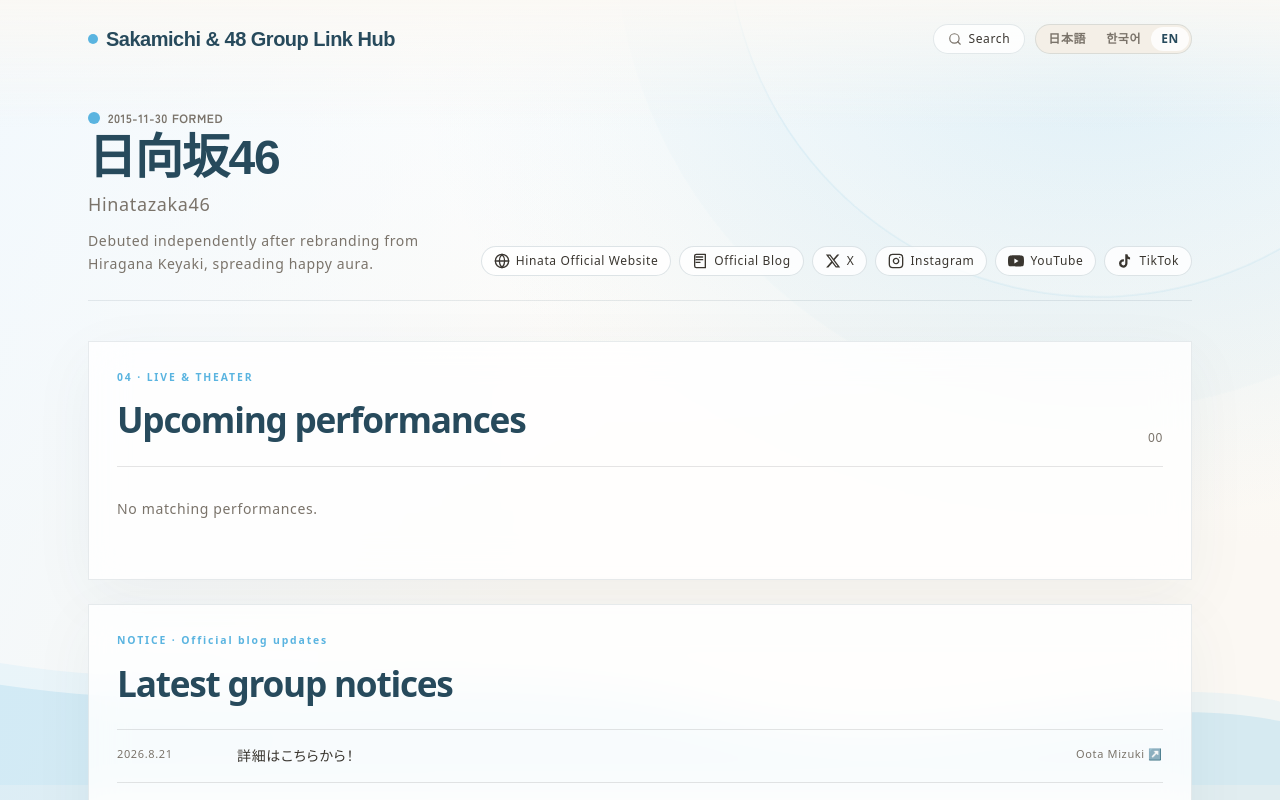
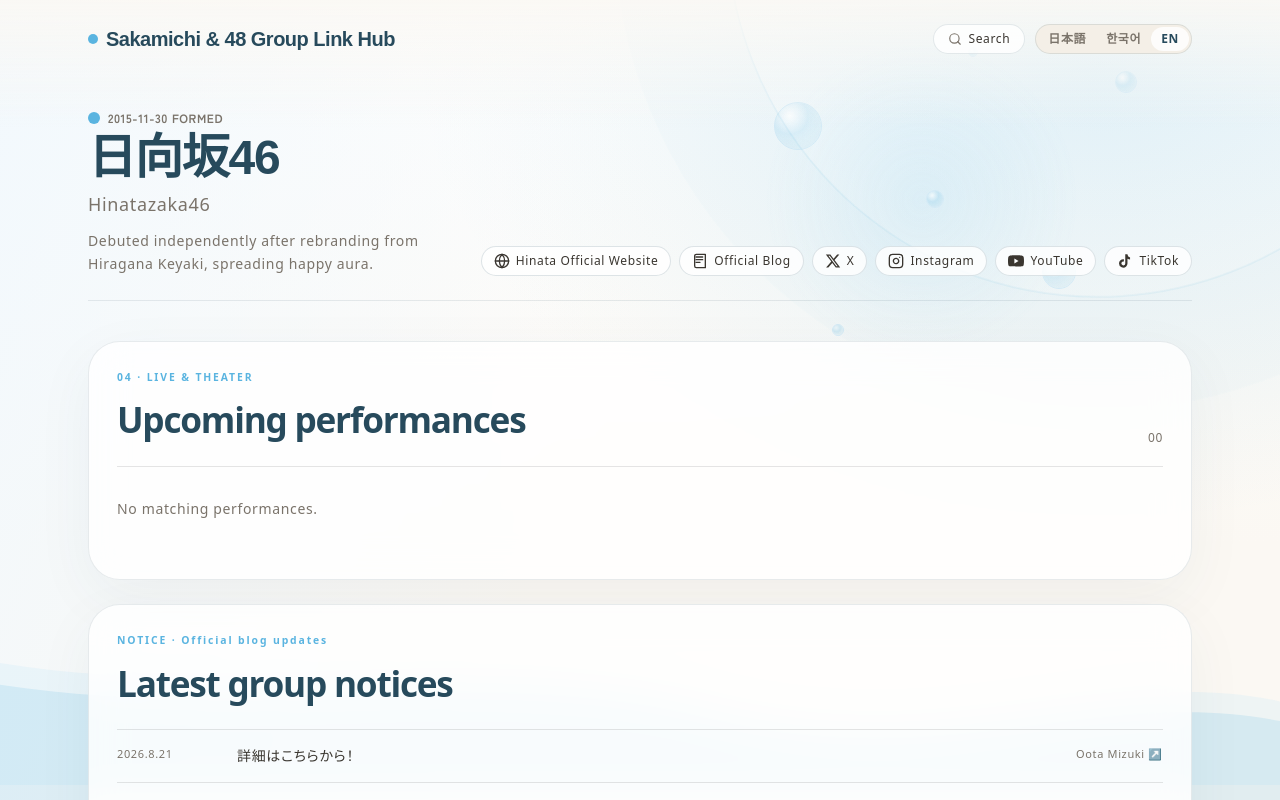
Before and after one commit to royaljjong/sakamichi-hub, a Next.js app: page /en/g/hinatazaka46 in a window 1280 px wide. Shown: the top 800 px of the page. Built offline with nearby package versions, Linux system fonts and the light colour scheme; a web font is replaced by a local one.

Commit message:
feat: refresh home experience and live schedule

```diff
--- a/data/portal.json
+++ b/data/portal.json
@@ -1,90 +1,62 @@
 {
   "schemaVersion": "1.0.0",
-  "generatedAt": "2026-08-20",
+  "generatedAt": "2026-08-21",
   "brandAssets": [],
   "venues": [
     {
       "id": "meiji-jingu-stadium",
-      "name": { "ja": "明治神宮野球場", "ko": "메이지진구 야구장", "en": "Meiji Jingu Stadium" },
+      "name": {
+        "ja": "明治神宮野球場",
+        "ko": "메이지진구 야구장",
+        "en": "Meiji Jingu Stadium"
+      },
       "cityId": "tokyo",
-      "address": { "ja": "東京都新宿区霞ヶ丘町3-1", "ko": "도쿄도 신주쿠구 가스미가오카마치 3-1", "en": "3-1 Kasumigaokamachi, Shinjuku, Tokyo" },
+      "address": {
+        "ja": "東京都新宿区霞ヶ丘町3-1",
+        "ko": "도쿄도 신주쿠구 가스미가오카마치 3-1",
+        "en": "3-1 Kasumigaokamachi, Shinjuku, Tokyo"
+      },
       "latitude": null,
       "longitude": null,
       "googleMapsUrl": "https://www.google.com/maps/search/?api=1&query=%E6%98%8E%E6%B2%BB%E7%A5%9E%E5%AE%AE%E9%87%8E%E7%90%83%E5%A0%B4",
-      "provenance": { "sourceUrl": "https://www.nogizaka46.com/s/n46/page/summer_tour2026", "checkedAt": "2026-08-20" }
+      "provenance": {
+        "sourceUrl": "https://www.nogizaka46.com/s/n46/page/summer_tour2026",
+        "checkedAt": "2026-08-20"
+      }
     },
     {
       "id": "akb48-theater",
-      "name": { "ja": "AKB48劇場", "ko": "AKB48 극장", "en": "AKB48 Theater" },
+      "name": {
+        "ja": "AKB48劇場",
+        "ko": "AKB48 극장",
+        "en": "AKB48 Theater"
+      },
       "cityId": "tokyo-akihabara",
-      "address": { "ja": "東京都千代田区外神田4-3-3", "ko": "도쿄도 지요다구 소토칸다 4-3-3", "en": "4-3-3 Sotokanda, Chiyoda, Tokyo" },
+      "address": {
+        "ja": "東京都千代田区外神田4-3-3",
+        "ko": "도쿄도 지요다구 소토칸다 4-3-3",
+        "en": "4-3-3 Sotokanda, Chiyoda, Tokyo"
+      },
       "latitude": null,
       "longitude": null,
       "googleMapsUrl": "https://www.google.com/maps/search/?api=1&query=AKB48%E5%8A%87%E5%A0%B4",
-      "provenance": { "sourceUrl": "https://www.akb48.co.jp/theater/", "checkedAt": "2026-08-20" }
+      "provenance": {
+        "sourceUrl": "https://www.akb48.co.jp/theater/",
+        "checkedAt": "2026-08-20"
+      }
     }
   ],
   "events": [
     {
-      "id": "nogi-summer-tour-2026-tokyo-day1",
-      "groupIds": ["nogizaka46"],
-      "title": { "ja": "真夏の全国ツアー2026 東京公演 DAY 1", "ko": "한여름의 전국 투어 2026 도쿄 공연 DAY 1", "en": "Midsummer National Tour 2026 Tokyo DAY 1" },
-      "kind": "concert",
-      "startsAt": "2026-08-20T18:00:00+09:00",
-      "endsAt": null,
-      "venueId": "meiji-jingu-stadium",
-      "posterUrl": null,
-      "price": null,
-      "ticketUrl": "https://www.nogizaka46.com/s/n46/page/summer_tour2026",
-      "officialUrl": "https://www.nogizaka46.com/s/n46/page/summer_tour2026",
-      "provenance": { "sourceUrl": "https://www.nogizaka46.com/s/n46/page/summer_tour2026", "checkedAt": "2026-08-20" }
-    },
-    {
-      "id": "nogi-summer-tour-2026-tokyo-day2",
-      "groupIds": ["nogizaka46"],
-      "title": { "ja": "真夏の全国ツアー2026 東京公演 DAY 2", "ko": "한여름의 전국 투어 2026 도쿄 공연 DAY 2", "en": "Midsummer National Tour 2026 Tokyo DAY 2" },
-      "kind": "concert",
-      "startsAt": "2026-08-21T18:00:00+09:00",
-      "endsAt": null,
-      "venueId": "meiji-jingu-stadium",
-      "posterUrl": null,
-      "price": null,
-      "ticketUrl": "https://www.nogizaka46.com/s/n46/page/summer_tour2026",
-      "officialUrl": "https://www.nogizaka46.com/s/n46/page/summer_tour2026",
-      "provenance": { "sourceUrl": "https://www.nogizaka46.com/s/n46/page/summer_tour2026", "checkedAt": "2026-08-20" }
-    },
-    {
-      "id": "nogi-summer-tour-2026-tokyo-day3",
-      "groupIds": ["nogizaka46"],
-      "title": { "ja": "真夏の全国ツアー2026 東京公演 DAY 3", "ko": "한여름의 전국 투어 2026 도쿄 공연 DAY 3", "en": "Midsummer National Tour 2026 Tokyo DAY 3" },
-      "kind": "concert",
-      "startsAt": "2026-08-22T18:00:00+09:00",
-      "endsAt": null,
-      "venueId": "meiji-jingu-stadium",
-      "posterUrl": null,
-      "price": null,
-      "ticketUrl": "https://www.nogizaka46.com/s/n46/page/summer_tour2026",
-      "officialUrl": "https://www.nogizaka46.com/s/n46/page/summer_tour2026",
-      "provenance": { "sourceUrl": "https://www.nogizaka46.com/s/n46/page/summer_tour2026", "checkedAt": "2026-08-20" }
-    },
-    {
-      "id": "nogi-summer-tour-2026-tokyo-day4",
-      "groupIds": ["nogizaka46"],
-      "title": { "ja": "真夏の全国ツアー2026 東京公演 DAY 4", "ko": "한여름의 전국 투어 2026 도쿄 공연 DAY 4", "en": "Midsummer National Tour 2026 Tokyo DAY 4" },
-      "kind": "concert",
-      "startsAt": "2026-08-23T18:00:00+09:00",
-      "endsAt": null,
-      "venueId": "meiji-jingu-stadium",
-      "posterUrl": null,
-      "price": null,
-      "ticketUrl": "https://www.nogizaka46.com/s/n46/page/summer_tour2026",
-      "officialUrl": "https://www.nogizaka46.com/s/n46/page/summer_tour2026",
-      "provenance": { "sourceUrl": "https://www.nogizaka46.com/s/n46/page/summer_tour2026", "checkedAt": "2026-08-20" }
-    },
-    {
       "id": "akb48-reset-2026-08-20",
-      "groupIds": ["akb48"],
-      "title": { "ja": "「RESET」公演", "ko": "‘RESET’ 극장 공연", "en": "RESET Theater Performance" },
+      "groupIds": [
+        "akb48"
+      ],
+      "title": {
+        "ja": "「RESET」公演",
+        "ko": "‘RESET’ 극장 공연",
+        "en": "RESET Theater Performance"
+      },
       "kind": "theater",
       "startsAt": "2026-08-20T18:30:00+09:00",
       "endsAt": null,
@@ -93,7 +65,102 @@
       "price": null,
       "ticketUrl": "https://www.akb48.co.jp/theater/ticket.php",
       "officialUrl": "https://www.akb48.co.jp/theater/",
-      "provenance": { "sourceUrl": "https://www.akb48.co.jp/theater/ticket.php", "checkedAt": "2026-08-20" }
+      "provenance": {
+        "sourceUrl": "https://www.akb48.co.jp/theater/ticket.php",
+        "checkedAt": "2026-08-20"
+      }
+    },
+    {
+      "id": "nogi-auto-106708-20260821",
+      "groupIds": [
+        "nogizaka46"
+      ],
+      "title": {
+        "ja": "「真夏の全国ツアー2026 東京公演」",
+        "ko": "「真夏の全国ツアー2026 東京公演」",
+        "en": "「真夏の全国ツアー2026 東京公演」"
+      },
+      "kind": "concert",
+      "startsAt": "2026-08-21T03:00:00.000+00:00",
+      "endsAt": null,
+      "venueId": null,
+      "posterUrl": null,
+      "price": null,
+      "ticketUrl": null,
+      "officialUrl": "https://www.nogizaka46.com/s/n46/media/detail/106708?ima=4103&pri1=202608&wd00=2026&wd01=08&wd02=21",
+      "provenance": {
+        "sourceUrl": "https://www.nogizaka46.com/s/n46/media/list?dy=202608",
+        "checkedAt": "2026-08-21"
+      }
+    },
+    {
+      "id": "nogi-auto-106708-20260822",
+      "groupIds": [
+        "nogizaka46"
+      ],
+      "title": {
+        "ja": "「真夏の全国ツアー2026 東京公演」",
+        "ko": "「真夏の全国ツアー2026 東京公演」",
+        "en": "「真夏の全国ツアー2026 東京公演」"
+      },
+      "kind": "concert",
+      "startsAt": "2026-08-22T03:00:00.000+00:00",
+      "endsAt": null,
+      "venueId": null,
+      "posterUrl": null,
+      "price": null,
+      "ticketUrl": null,
+      "officialUrl": "https://www.nogizaka46.com/s/n46/media/detail/106708?ima=4103&pri1=202608&wd00=2026&wd01=08&wd02=22",
+      "provenance": {
+        "sourceUrl": "https://www.nogizaka46.com/s/n46/media/list?dy=202608",
+        "checkedAt": "2026-08-21"
+      }
+    },
+    {
+      "id": "nogi-auto-106708-20260823",
+      "groupIds": [
+        "nogizaka46"
+      ],
+      "title": {
+        "ja": "「真夏の全国ツアー2026 東京公演」",
+        "ko": "「真夏の全国ツアー2026 東京公演」",
+        "en": "「真夏の全国ツアー2026 東京公演」"
+      },
+      "kind": "concert",
+      "startsAt": "2026-08-23T03:00:00.000+00:00",
+      "endsAt": null,
+      "venueId": null,
+      "posterUrl": null,
+      "price": null,
+      "ticketUrl": null,
+      "officialUrl": "https://www.nogizaka46.com/s/n46/media/detail/106708?ima=4103&pri1=202608&wd00=2026&wd01=08&wd02=23",
+      "provenance": {
+        "sourceUrl": "https://www.nogizaka46.com/s/n46/media/list?dy=202608",
+        "checkedAt": "2026-08-21"
+      }
+    },
+    {
+      "id": "nogi-auto-106810-20260919",
+      "groupIds": [
+        "nogizaka46"
+      ],
+      "title": {
+        "ja": "「プロ野球 東北楽天ゴールデンイーグルス vs 福岡ソフトバンクホークス＠楽天モバイル 最強パーク宮城」乃木坂野球部",
+        "ko": "「プロ野球 東北楽天ゴールデンイーグルス vs 福岡ソフトバンクホークス＠楽天モバイル 最強パーク宮城」乃木坂野球部",
+        "en": "「プロ野球 東北楽天ゴールデンイーグルス vs 福岡ソフトバンクホークス＠楽天モバイル 最強パーク宮城」乃木坂野球部"
+      },
+      "kind": "concert",
+      "startsAt": "2026-09-19T03:00:00.000+00:00",
+      "endsAt": null,
+      "venueId": null,
+      "posterUrl": null,
+      "price": null,
+      "ticketUrl": null,
+      "officialUrl": "https://www.nogizaka46.com/s/n46/media/detail/106810?ima=4108&pri1=202609&wd00=2026&wd01=09&wd02=19",
+      "provenance": {
+        "sourceUrl": "https://www.nogizaka46.com/s/n46/media/list?dy=202609",
+        "checkedAt": "2026-08-21"
+      }
     }
   ],
   "rankings": []
--- a/package.json
+++ b/package.json
@@ -10,6 +10,7 @@
     "typecheck": "tsc --noEmit",
     "data:validate": "tsx scripts/validate.ts",
     "data:fetch": "tsx scripts/fetch/all.ts",
+    "data:events": "tsx scripts/fetch/events.ts",
     "data:links": "tsx scripts/check-links.ts",
     "data:contrast": "tsx scripts/check-contrast.ts"
   },
--- a/src/app/globals.css
+++ b/src/app/globals.css
@@ -321,6 +321,7 @@
   border: 1px solid color-mix(in oklab, var(--g-ink) 11%, transparent);
   box-shadow: 0 18px 60px color-mix(in oklab, var(--g-ink) 5%, transparent);
   backdrop-filter: blur(18px);
+  border-radius: 32px;
 }
 
 .section-kicker {
@@ -355,11 +356,13 @@
 }
 
 .group-tile {
-  min-height: 138px;
+  min-height: 124px;
   background: rgba(255,255,255,.88);
   padding: 1.1rem;
   text-align: left;
   transition: 200ms ease;
+  border: 1px solid color-mix(in oklab, var(--g-ink) 8%, transparent);
+  border-radius: 22px;
 }
 
 .group-tile:hover, .group-tile-active {
@@ -367,20 +370,27 @@
   box-shadow: inset 3px 0 0 var(--g-brand);
 }
 
-.family-gate{min-height:210px;border:1px solid color-mix(in oklab,var(--g-ink) 12%,transparent);background:color-mix(in oklab,white 78%,var(--g-wash));padding:1.5rem;text-align:left;transition:transform .3s ease,background .3s ease,color .3s ease}
+.family-gate{min-height:180px;border:1px solid color-mix(in oklab,var(--g-ink) 10%,transparent);border-radius:30px;background:color-mix(in oklab,white 82%,var(--g-wash));padding:1.35rem;text-align:left;box-shadow:var(--shadow-soft);transition:transform .3s ease,background .3s ease,color .3s ease}
 .family-gate span,.family-gate small{display:block;font-size:10px;letter-spacing:.16em;color:var(--ink-soft)}
-.family-gate strong{display:block;margin:3.5rem 0 .75rem;font-size:clamp(1.7rem,4vw,3rem);letter-spacing:-.04em}
+.family-gate strong{display:block;margin:1.4rem 0 .55rem;font-size:clamp(1.45rem,3vw,2.4rem);letter-spacing:-.04em}
+.family-wordmark{display:flex!important;width:112px;height:48px;align-items:center!important;justify-content:center;gap:6px;border:1px solid currentColor;border-radius:15px;color:var(--g-brand)!important;background:rgba(255,255,255,.72)}
+.family-wordmark b{font-size:17px;letter-spacing:-.06em}.family-wordmark em{font-size:8px;font-style:normal;letter-spacing:.12em}
 .family-gate:hover,.family-gate-active{transform:translateY(-3px);background:var(--g-ink);color:white}
 .family-gate:hover span,.family-gate:hover small,.family-gate-active span,.family-gate-active small{color:rgba(255,255,255,.62)}
-.rail-button{display:grid;height:2rem;width:2rem;place-items:center;border:1px solid color-mix(in oklab,var(--g-ink) 18%,transparent);background:rgba(255,255,255,.7);font-size:.75rem;transition:.2s ease}
+.rail-button{display:grid;height:2rem;width:2rem;place-items:center;border:1px solid color-mix(in oklab,var(--g-ink) 18%,transparent);border-radius:50%;background:rgba(255,255,255,.7);font-size:.75rem;transition:.2s ease}
 .rail-button:hover{border-color:var(--g-brand);color:var(--g-brand)}
 .hide-scrollbar{scrollbar-width:thin;scrollbar-color:color-mix(in oklab,var(--g-brand) 42%,transparent) transparent}
-.event-poster-card{width:min(72vw,260px);flex:0 0 auto;scroll-snap-align:start;overflow:hidden;border:1px solid rgba(0,0,0,.1);background:rgba(255,255,255,.76);transition:transform .25s ease,border-color .25s ease}
+.event-poster-card{width:min(68vw,224px);flex:0 0 auto;scroll-snap-align:start;overflow:hidden;border:1px solid rgba(0,0,0,.08);border-radius:24px;background:rgba(255,255,255,.8);box-shadow:0 10px 30px rgba(0,0,0,.05);transition:transform .25s ease,border-color .25s ease}
 .event-poster-card:hover{transform:translateY(-4px);border-color:var(--g-brand)}
-.event-poster-media{aspect-ratio:3/4;overflow:hidden;background:#ecebe7}
+.event-poster-media{aspect-ratio:4/3;overflow:hidden;background:#ecebe7}
 .event-poster-placeholder{display:flex;height:100%;flex-direction:column;justify-content:space-between;padding:1.5rem;background:linear-gradient(145deg,color-mix(in oklab,var(--event-color,#777) 88%,#111),#111);color:white}
 .event-poster-placeholder span{font-size:.75rem;letter-spacing:.12em}.event-poster-placeholder b{font-size:3rem;letter-spacing:-.08em}
-.birthday-slide{width:150px;flex:0 0 auto;scroll-snap-align:start;border-top:2px solid var(--g-brand);padding:1rem 0;text-align:center;transition:color .2s ease}.birthday-slide:hover{color:var(--g-brand)}
+.birthday-slide{width:150px;flex:0 0 auto;scroll-snap-align:start;border:1px solid color-mix(in oklab,var(--g-brand) 15%,transparent);border-radius:22px;padding:1rem;text-align:center;background:rgba(255,255,255,.55);transition:color .2s ease,transform .2s ease}.birthday-slide:hover{color:var(--g-brand);transform:translateY(-3px)}
+.count-pill{display:grid;min-width:2rem;height:2rem;padding:0 .65rem;place-items:center;border-radius:999px;background:color-mix(in oklab,var(--g-brand) 12%,white);color:var(--g-ink);font-size:.72rem;font-weight:700}
+.aqua-field{--aqua-x:72vw;--aqua-y:25vh;position:absolute;inset:0;opacity:.72;background:radial-gradient(circle 220px at var(--aqua-x) var(--aqua-y),color-mix(in oklab,var(--g-blob-a) 24%,transparent),transparent 72%);transition:background .25s ease}
+.aqua-field i{position:absolute;left:var(--aqua-x);top:var(--aqua-y);width:var(--s,18px);height:var(--s,18px);border:1px solid color-mix(in oklab,var(--g-brand) 34%,white);border-radius:50%;background:radial-gradient(circle at 32% 28%,rgba(255,255,255,.95),color-mix(in oklab,var(--g-blob-a) 30%,transparent) 40%,transparent 72%);box-shadow:inset -4px -5px 12px color-mix(in oklab,var(--g-brand) 15%,transparent);animation:aqua-float var(--d,7s) ease-in-out infinite;transform:translate(var(--dx,0),var(--dy,0))}
+.aqua-field i:nth-child(2){--s:34px;--dx:110px;--dy:80px;--d:9s}.aqua-field i:nth-child(3){--s:12px;--dx:-90px;--dy:125px;--d:6s}.aqua-field i:nth-child(4){--s:48px;--dx:-160px;--dy:-70px;--d:11s}.aqua-field i:nth-child(5){--s:22px;--dx:185px;--dy:-110px;--d:8s}.aqua-field i:nth-child(6){--s:10px;--dx:45px;--dy:-150px;--d:5s}
+@keyframes aqua-float{0%,100%{margin-top:0;margin-left:0}50%{margin-top:-28px;margin-left:12px}}
 
 :focus-visible {
   outline: 2px solid var(--g-brand);
--- a/src/components/background/AmbientBackground.tsx
+++ b/src/components/background/AmbientBackground.tsx
@@ -3,6 +3,7 @@
 import React, { useEffect, useState } from 'react';
 import { PaperGrain } from './PaperGrain';
 import { SlopeLine } from './SlopeLine';
+import { AquaPointerField } from './AquaPointerField';
 import type { ParticleMotif } from '@/lib/schema';
 
 interface AmbientBackgroundProps {
@@ -39,6 +40,7 @@
       <PaperGrain />
 
       <div className="editorial-wash" />
+      {!reducedMotion && <AquaPointerField />}
 
       {/* L2 SlopeLine (Signature) */}
       <SlopeLine groupId={groupId} />
--- /dev/null
+++ b/src/components/background/AquaPointerField.tsx
@@ -0,0 +1,24 @@
+'use client';
+
+import { useEffect, useRef } from 'react';
+
+export function AquaPointerField() {
+  const ref = useRef<HTMLDivElement>(null);
+
+  useEffect(() => {
+    const node = ref.current;
+    if (!node) return;
+    const move = (event: PointerEvent) => {
+      node.style.setProperty('--aqua-x', `${event.clientX}px`);
+      node.style.setProperty('--aqua-y', `${event.clientY}px`);
+    };
+    window.addEventListener('pointermove', move, { passive: true });
+    return () => window.removeEventListener('pointermove', move);
+  }, []);
+
+  return (
+    <div ref={ref} className="aqua-field" aria-hidden="true">
+      <i /><i /><i /><i /><i /><i />
+    </div>
+  );
+}
```
Also changed, not shown: scripts/fetch/events.ts (added, +82 -0 lines), src/components/home/HomePortal.tsx (+7 -6 lines).
